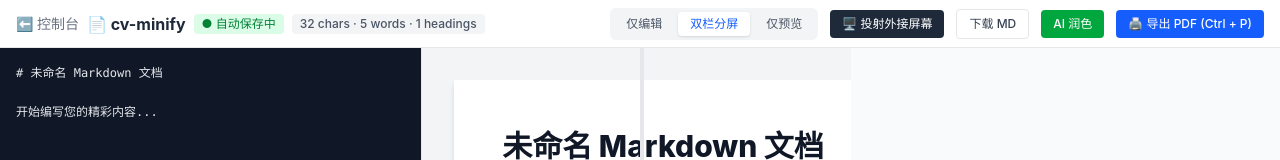
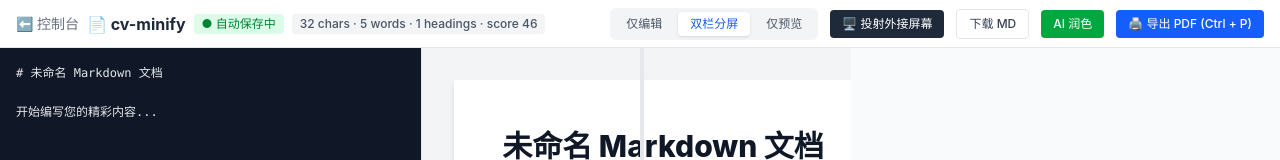
Before and after one commit to rrg1225/cv-minify, a React (Vite) app: page / in a window 1280 px wide. Both pictures are taken after a click on the button "开辟纯净空白页". Shown: the top 160 px of the page. Built offline with nearby package versions, Linux system fonts and the light colour scheme.

Commit message:
Add document quality analysis

```diff
--- a/package.json
+++ b/package.json
@@ -6,7 +6,8 @@
   "scripts": {
     "dev": "vite",
     "build": "vite build",
-    "preview": "vite preview"
+    "preview": "vite preview",
+    "test": "node --test"
   },
   "dependencies": {
     "react": "^19.2.7",
--- a/src/components/ResumeEditor.jsx
+++ b/src/components/ResumeEditor.jsx
@@ -1,4 +1,5 @@
 import React, { useState, useEffect, useRef, useMemo, useCallback, memo } from 'react';
+import { analyzeDocumentQuality } from '../lib/documentQuality';
 
 // 【技术亮点扩展】通用型、超轻量 Markdown 文本解析引擎
 function parseMarkdownToHtml(md) {
@@ -163,12 +164,7 @@ export default function ResumeEditor() {
 
   const debouncedMarkdown = useDebouncedValue(markdown, 120);
   const htmlContent = useMemo(() => parseMarkdownToHtml(debouncedMarkdown), [debouncedMarkdown]);
-  const documentStats = useMemo(() => {
-    const plain = markdown.trim();
-    const words = plain ? plain.split(/\s+/).filter(Boolean).length : 0;
-    const headings = (markdown.match(/^#{1,6}\s+/gm) || []).length;
-    return { chars: markdown.length, words, headings };
-  }, [markdown]);
+  const documentStats = useMemo(() => analyzeDocumentQuality(markdown), [markdown]);
 
   const fetchSSEStream = useCallback(async (url, options, onMessage, signal) => {
     const response = await fetch(url, {
@@ -423,7 +419,7 @@ export default function ResumeEditor() {
           <span class="font-bold text-gray-800 text-base">📄 cv-minify</span>
           <span class="text-xs bg-green-100 text-green-700 px-2 py-0.5 rounded font-medium">● 自动保存中</span>
           <span class="text-xs bg-gray-100 text-gray-600 px-2 py-0.5 rounded font-medium">
-            {documentStats.chars} chars · {documentStats.words} words · {documentStats.headings} headings
+            {documentStats.chars} chars · {documentStats.words} words · {documentStats.headings} headings · score {documentStats.score}
           </span>
         </div>
 
--- /dev/null
+++ b/src/lib/documentQuality.js
@@ -0,0 +1,24 @@
+export function analyzeDocumentQuality(markdown = "") {
+  const text = String(markdown);
+  const trimmed = text.trim();
+  const words = trimmed ? trimmed.split(/\s+/).filter(Boolean).length : 0;
+  const headings = (text.match(/^#{1,6}\s+/gm) || []).length;
+  const bullets = (text.match(/^\s*[-*]\s+/gm) || []).length;
+  const metrics = (text.match(/\b\d+(?:\.\d+)?%|\b\d+\s*(?:ms|s|hours|days|users|requests|stars)\b/gi) || []).length;
+
+  const warnings = [];
+  if (headings < 2) warnings.push("Add clear section headings.");
+  if (bullets < 3) warnings.push("Use bullets for scan-friendly experience entries.");
+  if (metrics === 0) warnings.push("Add measurable impact such as percentages, latency, scale, or users.");
+  if (text.length > 6000) warnings.push("Consider splitting a long document before exporting.");
+
+  return {
+    chars: text.length,
+    words,
+    headings,
+    bullets,
+    metrics,
+    score: Math.max(0, 100 - warnings.length * 18),
+    warnings
+  };
+}
```
Also changed, not shown: 1 other file (tests, documents, lock files or other folders).
